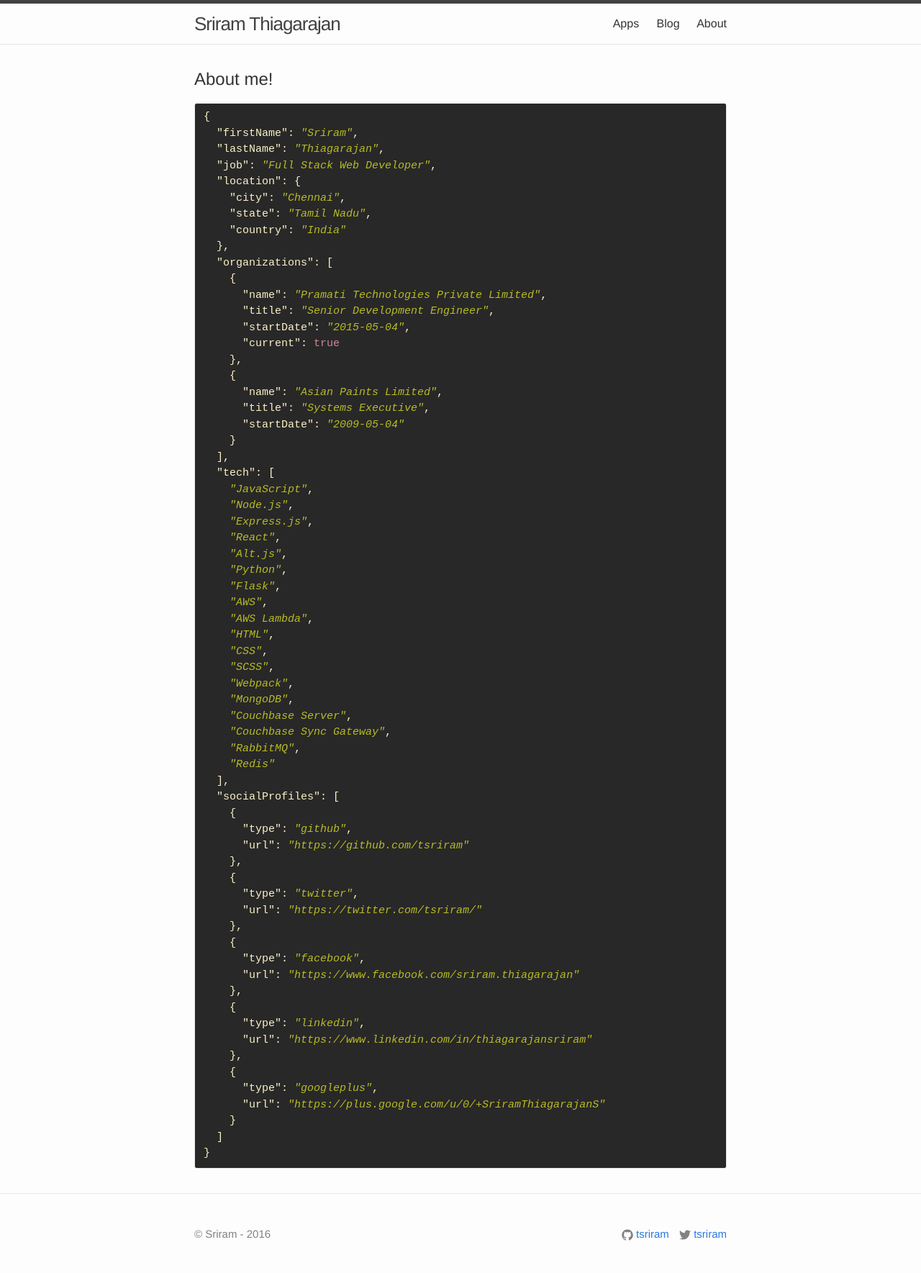
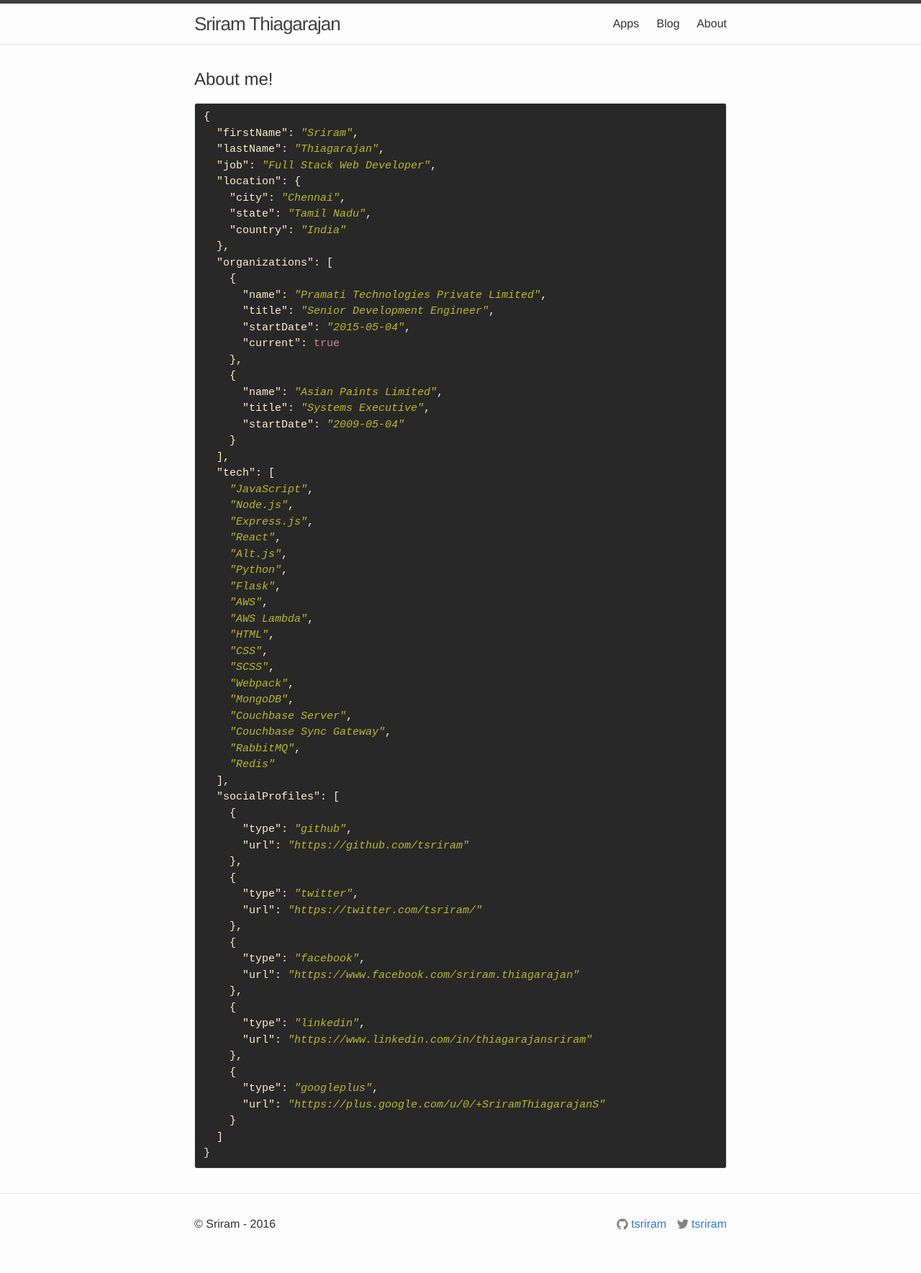
Before and after one commit to tsriram/tsriram.github.io, a Jekyll site: the page built from index.html, in a window 1280 px wide. Shown: the whole page at 72% size. Built offline with Jekyll 4.4.1, drawn with Linux system fonts in a browser that asks for light colours.

Commit message:
footer fix

```diff
--- a/_includes/footer.html
+++ b/_includes/footer.html
@@ -2,16 +2,11 @@
 
   <div class="wrapper">
 
-    <div class="footer-col-wrapper">
-
-      <div class="footer-col footer-col-1">
+      <div class="footer-left-col">
         &copy; Sriram - 2016
       </div>
 
-      <div class="footer-col footer-col-2">
-      </div>
-
-      <div class="footer-col footer-col-3">
+      <div class="footer-right-col">
         <ul class="social-media-list">
           {% if site.github_username %}
           <li>
@@ -27,8 +22,6 @@
         </ul>
       </div>
 
-    </div>
-
   </div>
 
 </footer>
--- a/_sass/_layout.scss
+++ b/_sass/_layout.scss
@@ -123,56 +123,9 @@
     }
 }
 
-.footer-col-wrapper {
-    font-size: 15px;
-    color: $grey-color;
-    margin-left: -$spacing-unit / 2;
-    padding-top: $spacing-unit / 2;
-    @extend %clearfix;
+.footer-left-col {
+    float: left;
 }
-
-.footer-col {
-    float: left;
-    margin-bottom: $spacing-unit / 2;
-    padding-left: $spacing-unit / 2;
-}
-
-.footer-col-1 {
-    width: -webkit-calc(35% - (#{$spacing-unit} / 2));
-    width:         calc(35% - (#{$spacing-unit} / 2));
-}
-
-.footer-col-2 {
-    width: -webkit-calc(20% - (#{$spacing-unit} / 2));
-    width:         calc(20% - (#{$spacing-unit} / 2));
-}
-
-.footer-col-3 {
-    width: -webkit-calc(45% - (#{$spacing-unit} / 2));
-    width:         calc(45% - (#{$spacing-unit} / 2));
-}
-
-@include media-query($on-laptop) {
-    .footer-col-1,
-    .footer-col-2 {
-        width: -webkit-calc(50% - (#{$spacing-unit} / 2));
-        width:         calc(50% - (#{$spacing-unit} / 2));
-    }
-
-    .footer-col-3 {
-        width: -webkit-calc(100% - (#{$spacing-unit} / 2));
-        width:         calc(100% - (#{$spacing-unit} / 2));
-    }
-}
-
-@include media-query($on-palm) {
-    .footer-col {
-        float: none;
-        width: -webkit-calc(100% - (#{$spacing-unit} / 2));
-        width:         calc(100% - (#{$spacing-unit} / 2));
-    }
-}
-
 
 
 /**
```
